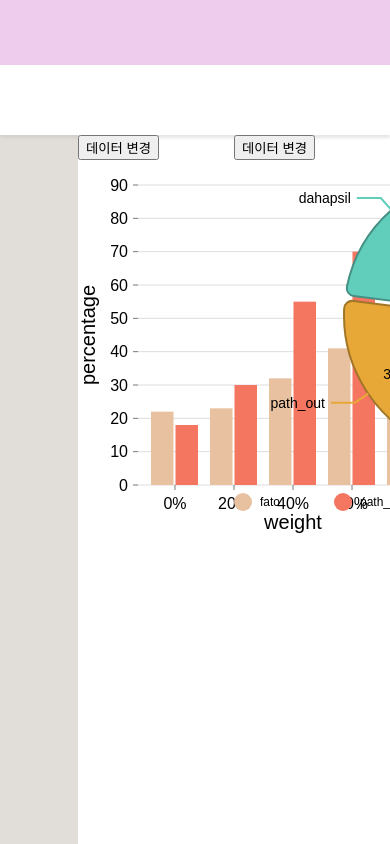
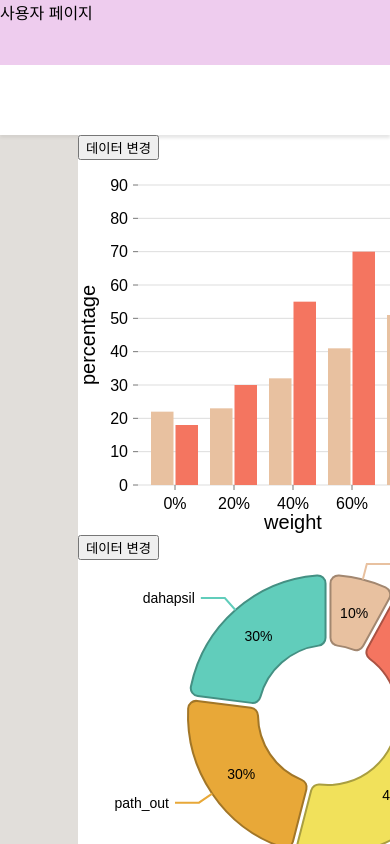
Before and after one commit to Cheetah-19/uam_knu_frontend, a React (Create React App) app: page / in a window 390 px wide. Built offline with nearby package versions, Linux system fonts and the light colour scheme.

Commit message:
Modify Chart Responsive css

```diff
--- a/package.json
+++ b/package.json
@@ -11,7 +11,7 @@
     "@testing-library/user-event": "^13.5.0",
     "react": "^18.2.0",
     "react-dom": "^18.2.0",
-    "react-scripts": "5.0.1",
+    "react-scripts": "^5.0.1",
     "web-vitals": "^2.1.4"
   },
   "scripts": {
--- a/src/App.js
+++ b/src/App.js
@@ -11,7 +11,7 @@ class App extends Component {
   render() {
     return (
       <div class="bigcontainer">
-        <header class="header"></header>
+        <header class="header">사용자 페이지</header>
         <div class="tablist"></div>
         <div class="content">
           <div class="aside"></div>
--- a/src/styles/App.css
+++ b/src/styles/App.css
@@ -35,6 +35,8 @@ html,body{
 }
 .chart_area {
   display: flex;
+  flex-direction: row; /* 기본값은 가로 배치 */
+  flex-wrap: wrap; /* 필요 시 세로 배치로 변경 */
   justify-content: space-between; /* 이미지를 나란히 배치합니다. */
 }
 
@@ -52,6 +54,26 @@ html,body{
   color: blue;
   border: none;
   cursor: pointer;
+}
+
+@media (max-width: 767px) {
+  .chart_area {
+    flex-direction: column; /* 화면 크기가 작으면 세로 배치 */
+  }
+
+  .chart {
+    max-width: 100%; /* 화면 크기가 작으면 차트 크기를 100%로 */
+  }
+}
+
+@media (min-width: 768px) {
+  .chart_area {
+    flex-direction: row; /* 화면 크기가 크면 가로 배치 */
+  }
+
+  .chart {
+    max-width: 50%; /* 화면 크기가 크면 차트 크기를 50%로 */
+  }
 }
 
 
```
Also changed, not shown: 2 other files (tests, documents, lock files or other folders).
